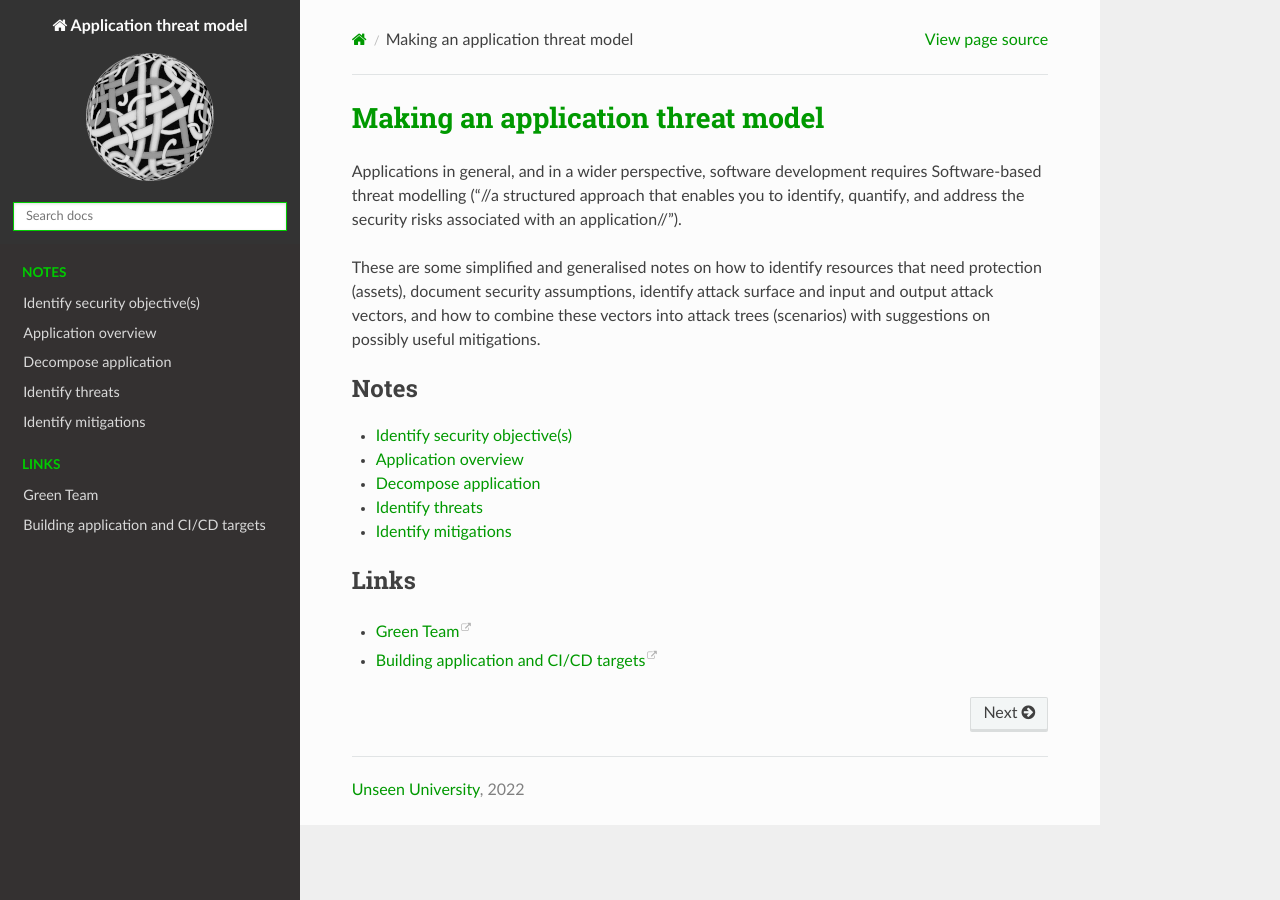
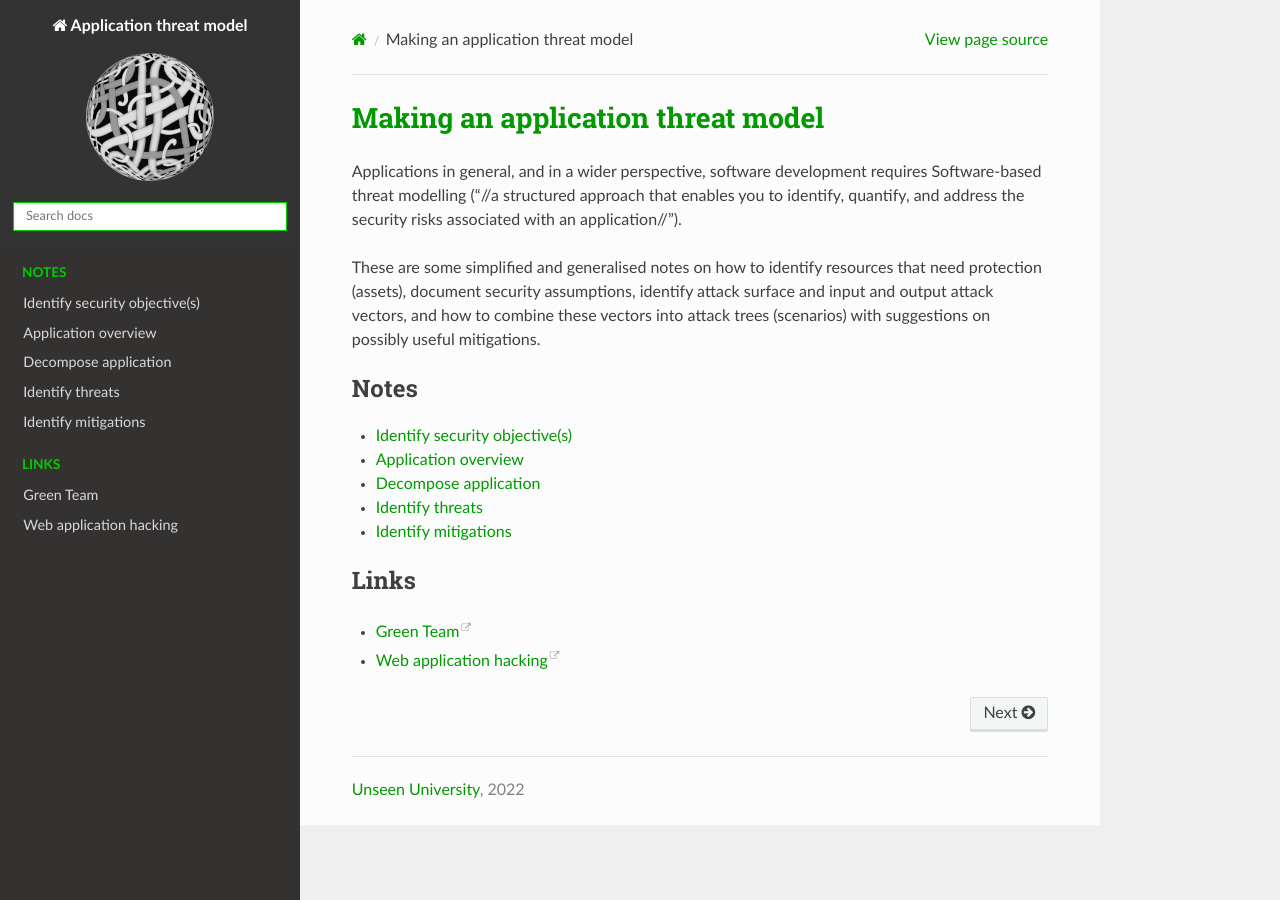
Before and after one commit to tymyrddin/green-app, a Sphinx documentation site: the page built from source/index.rst, in a window 1280 px wide. Built offline with Sphinx 7.4.7 and the Read the Docs theme 2.0.0, drawn with Linux system fonts in a browser that asks for light colours.

Commit message:
Updated README

```diff
--- a/source/_static/css/custom.css
+++ b/source/_static/css/custom.css
@@ -38,3 +38,7 @@
 .wy-nav-top {
   background: #009900;
 }
+
+.rst-content code.literal, .rst-content tt.literal {
+  color: #009900;
+}
--- a/source/index.rst
+++ b/source/index.rst
@@ -19,4 +19,4 @@
    :caption: Links
 
    Green Team <https://tymyrddin.github.io/green/>
-   Building application and CI/CD targets <https://wyrd.tymyrddin.dev/>
+   Web application hacking <https://tymyrddin.github.io/red-app/>
```
